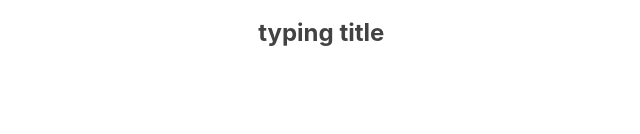
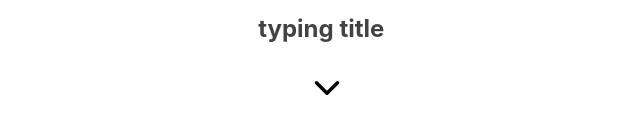
Before and after one commit to miksin/eng.miksin.art, a Gatsby site: page /index-2 in a window 1280 px wide. Shown: the part 364-498 px from the top of the page, 313-953 px from the left. Built offline with nearby package versions, Linux system fonts and the light colour scheme; Gatsby itself is replaced by a stand-in of ours.

Commit message:
EntryLink

```diff
--- a/package.json
+++ b/package.json
@@ -30,6 +30,7 @@
     "react": "^16.12.0",
     "react-bottom-scroll-listener": "^3.0.0",
     "react-dom": "^16.12.0",
+    "react-feather": "^2.0.3",
     "react-helmet": "^5.2.1",
     "styled-components": "^5.0.0"
   },
--- /dev/null
+++ b/src/components/EntryLink.js
@@ -0,0 +1,53 @@
+import React from "react"
+import PropTypes from "prop-types"
+import styled from "styled-components"
+import {
+  ChevronUp,
+  ChevronLeft,
+  ChevronRight,
+  ChevronDown
+} from "react-feather"
+
+const Wrapper = styled.button`
+  background: inherit;
+  border-style: none;
+  outline: none;
+`
+
+const icons = {
+  up: ChevronUp,
+  left: ChevronLeft,
+  right: ChevronRight,
+  down: ChevronDown
+}
+
+const EntryLink = ({
+  direction,
+  color,
+  size,
+  onClick
+}) => {
+  const Icon = icons[direction] || ChevronDown
+
+  return (
+    <Wrapper onClick={onClick}>
+      <Icon color={color} size={size} />
+    </Wrapper>
+  )
+}
+
+EntryLink.propTypes = {
+  direction: PropTypes.oneOf(['up', 'left', 'right', 'down']),
+  color: PropTypes.string,
+  size: PropTypes.number,
+  onClick: PropTypes.func
+}
+
+EntryLink.defaultTypes = {
+  direction: 'down',
+  color: '#424242',
+  size: 42,
+  onClick: () => {}
+}
+
+export default EntryLink
--- /dev/null
+++ b/src/constants/home.js
@@ -0,0 +1 @@
+export const ENTRY_LINK_SIZE = 42
--- a/src/pages/index-2.js
+++ b/src/pages/index-2.js
@@ -1,19 +1,9 @@
 import React, { useState, useEffect } from "react"
-import styled from "styled-components"
 
 import Banner from "../components/Banner"
 import TypingDisplay from "../components/TypingDisplay"
-
-const EntryLink = styled.div`
-  cursor: pointer;
-  width: 40px;
-  height: 40px;
-  border-radius: 50%;
-
-  :hover {
-    box-shadow: 0px 1px 5px 0px rgba(0, 0, 0, .3);
-  }
-`
+import EntryLink from "../components/EntryLink"
+import * as homeConst from "../constants/home"
 
 const IndexPage = () => {
   const [vh, setVh] = useState(undefined)
@@ -30,7 +20,7 @@ const IndexPage = () => {
     <Banner styles={bannerStyles}>
       <TypingDisplay size={32} words={['Title']} />
       <TypingDisplay size={24} words={['Sub Title', 'typing title']} />
-      <EntryLink />
+      <EntryLink direction="down" size={homeConst.ENTRY_LINK_SIZE} />
     </Banner>
   )
 }
```
Also changed, not shown: 1 other file.
